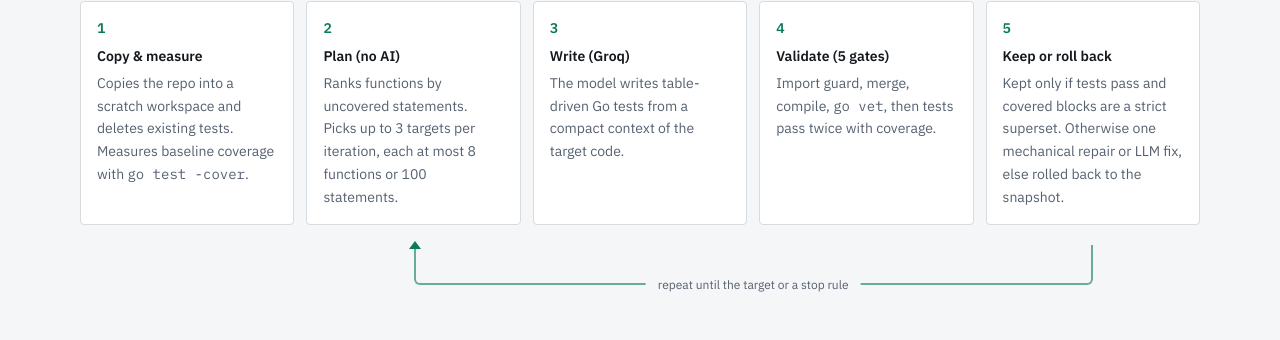
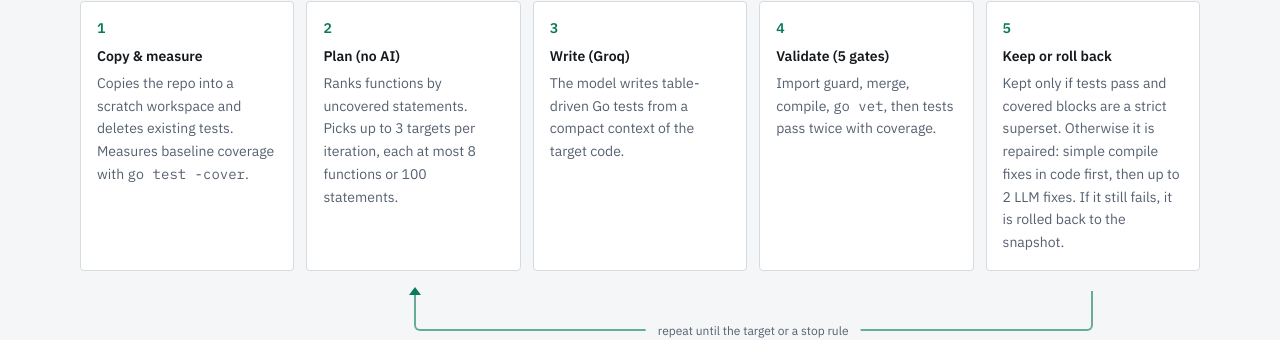
Before and after one commit to LionelRoxas/go-coverage-agent, a Next.js app in the folder frontend/: page /how-it-works in a window 1280 px wide. Shown: the part 372-712 px from the top of the page. Built offline with nearby package versions, Linux system fonts and the light colour scheme; no server answers.

Commit message:
fix(frontend): how-it-works step 5 states the real repair order
Code-level compile fixes first, then up to 2 LLM fixes, then rollback.

Co-Authored-By: Claude Opus 5.5 <noreply@anthropic.com>

```diff
--- a/frontend/src/app/how-it-works/page.tsx
+++ b/frontend/src/app/how-it-works/page.tsx
@@ -11,7 +11,7 @@ const STEPS = [
   { title: "Plan (no AI)", body: <>Ranks functions by uncovered statements. Picks up to 3 targets per iteration, each at most 8 functions or 100 statements.</> },
   { title: "Write (Groq)", body: <>The model writes table-driven Go tests from a compact context of the target code.</> },
   { title: "Validate (5 gates)", body: <>Import guard, merge, compile, <code className="font-mono">go vet</code>, then tests pass twice with coverage.</> },
-  { title: "Keep or roll back", body: <>Kept only if tests pass and covered blocks are a strict superset. Otherwise one mechanical repair or LLM fix, else rolled back to the snapshot.</> },
+  { title: "Keep or roll back", body: <>Kept only if tests pass and covered blocks are a strict superset. Otherwise it is repaired: simple compile fixes in code first, then up to 2 LLM fixes. If it still fails, it is rolled back to the snapshot.</> },
 ];
 
 const STOPS = ["Target reached", "Gains become marginal", "Iteration limit (20 by default)", "Token budget used", "No remaining targets"];
```
